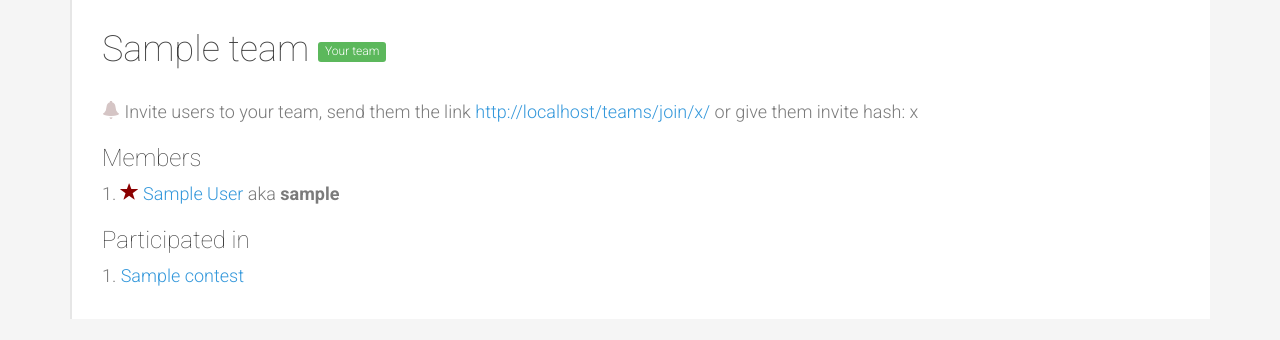
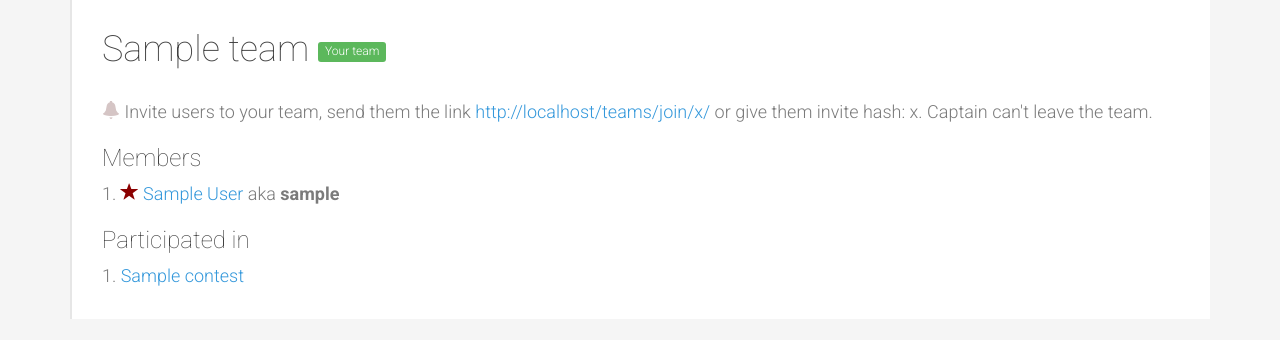
Before and after one commit to andgein/drapo, a Django app: page /teams/1/ in a window 1280 px wide. Shown: the part 112-452 px from the top of the page. Run offline with Django 3.2, Linux system fonts and the light colour scheme; a user stored in the database is signed in; tables that the repository leaves empty hold one stand-in row (values such as "Sample post"); data that the repository does not hold is empty; parts of the project's set-up code (start-up, migrations or seed data) failed here and were passed over; some libraries are stand-ins or nearby versions.

Commit message:
Add leave team functional. User can leave team any time he wants. Captains can't leave teams

```diff
--- a/src/web/teams/templates/teams/team.html
+++ b/src/web/teams/templates/teams/team.html
@@ -15,7 +15,13 @@
                 <span class="glyphicon glyphicon-bell" style="color: #d5c5c5"></span>
                 Invite users to your team, send them the link
                 <a href="http{% if request.is_secure %}s{% endif %}://{{ request.get_host }}{{ team.get_invite_url }}">http{% if request.is_secure %}s{% endif %}://{{ request.get_host }}{{ team.get_invite_url }}</a>
-                or give them invite hash: {{ team.invite_hash }}
+                or give them invite hash: {{ team.invite_hash }}.
+
+                {% if team.captain == user %}
+                    Captain can't leave the team.
+                {% else %}
+                    You can also <a href="" class="post-link text-danger" data-url="{% url 'teams:leave' team.id %}">leave the team</a>.
+                {% endif %}
             </div>
         {% endif %}
         <h3>Members</h3>
@@ -27,6 +33,13 @@
                 {% endif %}
                 <a href="{{ member.get_absolute_url }}">{{ member.get_full_name }}</a>
                 aka <strong>{{ member.username }}</strong>
+
+                {% if member == user and team.captain != user %}
+                    <form action="{% url 'teams:leave' team.id %}" method="POST" class="ib visible-on-parent-hover">
+                        {% csrf_token %}
+                        <button class="btn btn-danger btn-xs">Leave team</button>
+                    </form>
+                {% endif %}
             </div>
         {% endfor %}
         {% if contests %}
--- a/src/web/teams/urls.py
+++ b/src/web/teams/urls.py
@@ -8,4 +8,5 @@ urlpatterns = [
     url(r'^join/$', views.join, name='join'),
     url(r'^join/(?P<invite_hash>[^/]+)/$', views.join, name='join'),
     url(r'^(?P<team_id>\d+)/$', views.team, name='team'),
+    url(r'^(?P<team_id>\d+)/leave/$', views.leave, name='leave'),
 ]
--- a/src/web/teams/views.py
+++ b/src/web/teams/views.py
@@ -3,6 +3,7 @@ from django.core import urlresolvers
 from django.db import transaction
 from django.http.response import HttpResponseNotFound
 from django.shortcuts import render, get_object_or_404, redirect
+from django.views.decorators.http import require_POST
 
 from users.decorators import login_required
 from . import models
@@ -90,3 +91,24 @@ def join(request, invite_hash=None):
         'error_message': error_message,
         'team': team
     })
+
+
+@login_required
+@require_POST
+def leave(request, team_id):
+    team = get_object_or_404(models.Team, pk=team_id)
+
+    if team.captain == request.user:
+        messages.error(request, 'Captain can\'t leave the team.')
+    else:
+        with transaction.atomic():
+            if request.user not in team.members.all():
+                return HttpResponseNotFound()
+
+            team.members.remove(request.user)
+
+        messages.success(request, 'You have been left the team %s' % team.name)
+
+        if 'next' in request.POST and '//' not in request.POST['next']:
+            return redirect(request.POST['next'])
+    return redirect(urlresolvers.reverse('teams:team', args=[team.id]))
```
